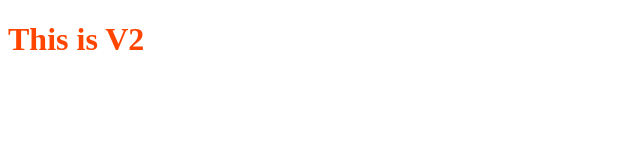
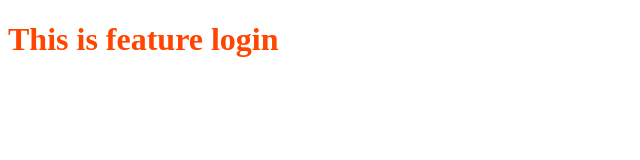
Before and after one commit to yhacomputer-yit/gitlesson, a plain HTML site: page index.html in a window 1280 px wide. Shown: the whole page, without its empty margins (0-640 px from the left). Drawn offline with Linux system fonts and the light colour scheme.

Commit message:
add new feature

```diff
--- a/index.html
+++ b/index.html
@@ -7,6 +7,6 @@
     <link rel="stylesheet" href="./style.css">
 </head>
 <body>
-    <h1>This is V2</h1>
+    <h1>This is feature login</h1>
 </body>
 </html>
```
